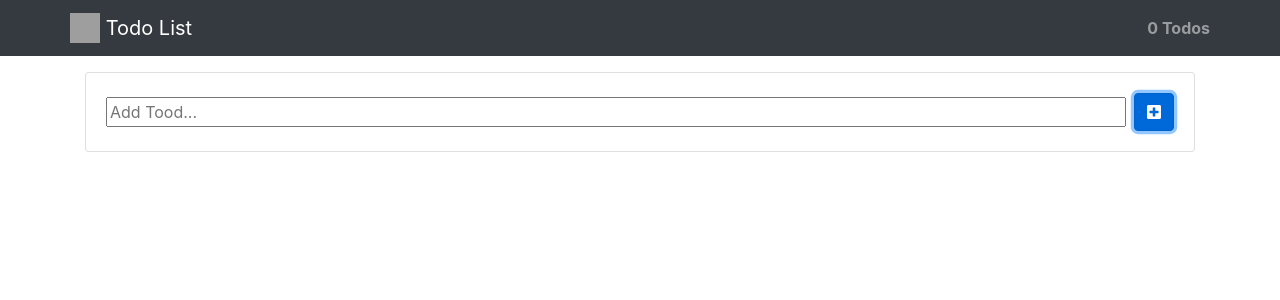
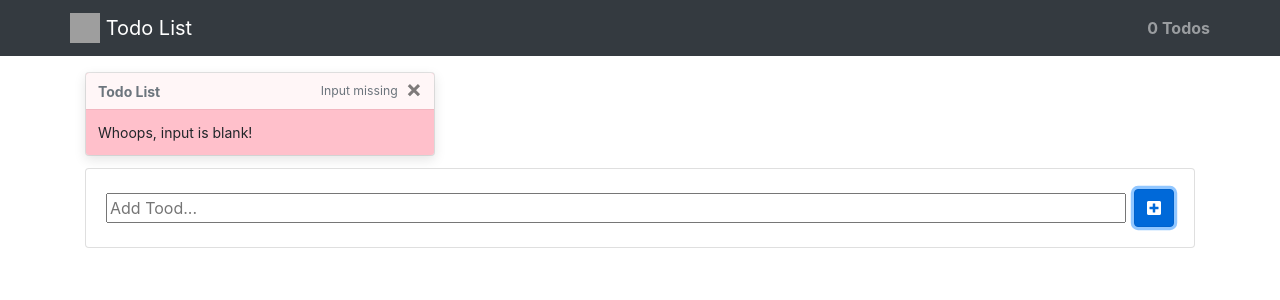
Before and after one commit to TommmyKelly/todo-List, a React (Create React App) app: page / in a window 1280 px wide. Both pictures are taken after a click on the button 1154 px from the left and 112 px from the top of the page. Shown: the top 300 px of the page. Built offline with nearby package versions, Linux system fonts and the light colour scheme; grey boxes are pictures that could not be loaded.

Commit message:
adding extra features that were add to the context version

```diff
--- a/src/App.js
+++ b/src/App.js
@@ -70,10 +70,7 @@ function App() {
           TodoEditText={TodoEditText}
         />
         <AddTodo setTodos={setTodos} />
-        <FlipMove
-          enterAnimation='accordionHorizontal'
-          leaveAnimation='accordionHorizontal'
-        >
+        <FlipMove>
           {todos.map((todo) => (
             <div style={{ width: "100%" }} key={todo.id}>
               <TodoItem
--- a/src/components/AddTodo.js
+++ b/src/components/AddTodo.js
@@ -1,9 +1,10 @@
 import React, { useState, useRef } from "react";
 import PropTypes from "prop-types";
-import { Button, Card } from "react-bootstrap";
+import { Button, Card, Toast } from "react-bootstrap";
 
 const AddTodo = ({ setTodos }) => {
   const [input, setInput] = useState("");
+  const [show, setShow] = useState(false);
 
   const Inputref = useRef(null);
   const onInput = (e) => {
@@ -11,7 +12,10 @@ const AddTodo = ({ setTodos }) => {
   };
 
   const AddNewTodo = () => {
-    if (Inputref.current.value === "") return;
+    if (Inputref.current.value === "") {
+      setShow(true);
+      return;
+    }
     const newTodo = {
       id: Date.now(),
       todo: input,
@@ -23,6 +27,21 @@ const AddTodo = ({ setTodos }) => {
   };
 
   return (
+    <>
+      <Toast
+        style={{ backgroundColor: "pink" }}
+        onClose={() => setShow(false)}
+        show={show}
+        delay={3000}
+        autohide
+      >
+        <Toast.Header>
+          {/* <img src='holder.js/20x20?text=%20' className='rounded mr-2' alt='' /> */}
+          <strong className='mr-auto'>Todo List</strong>
+          <small>Input missing</small>
+        </Toast.Header>
+        <Toast.Body>Whoops, input is blank!</Toast.Body>
+      </Toast>
       <Card className={"my-1 rounded "} style={{ width: "100%" }}>
         <Card.Body className='d-flex justify-content-center align-items-center'>
           <input
@@ -38,6 +57,7 @@ const AddTodo = ({ setTodos }) => {
           </Button>
         </Card.Body>
       </Card>
+    </>
   );
 };
 
--- a/src/components/UpdateModal.js
+++ b/src/components/UpdateModal.js
@@ -14,6 +14,7 @@ const UpdateModal = ({
   useEffect(() => {
     if (show) {
       Inputref.current.value = TodoEditText;
+      setModalInput(TodoEditText);
       Inputref.current.focus();
     }
     // eslint-disable-next-line
```
Lines whose indentation alone changed are shown as unchanged.
